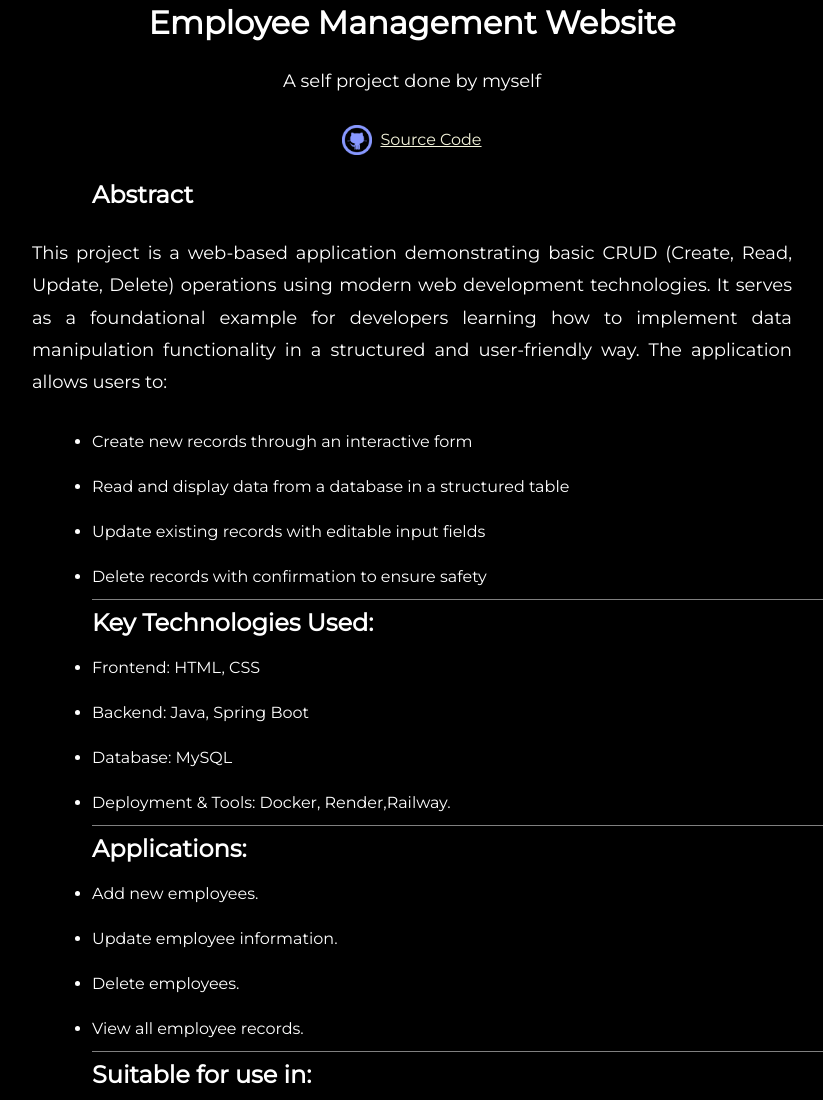
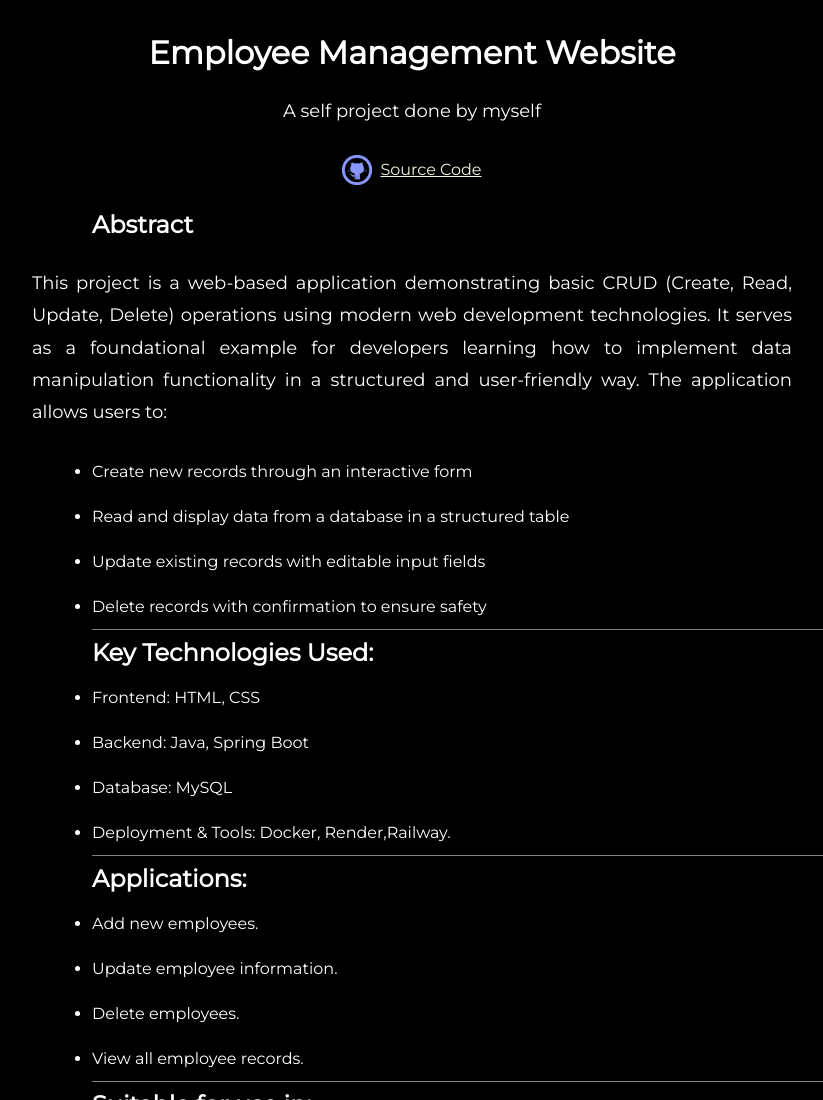
Before and after one commit to jkpardiv/My_Portfolio, a plain HTML site: page projects/project1.html in a window 1280 px wide. Shown: the top 1100 px of the page, without its empty margins (228-1051 px from the left). Drawn offline with Linux system fonts and the light colour scheme.

Commit message:
Final Portfolio

```diff
--- a/projects/styles.css
+++ b/projects/styles.css
@@ -8,6 +8,9 @@ body{
     padding: 0;
     box-sizing: border-box;
     line-height: 45px;
+}
+.head{
+    padding-top: 30px;
 }
 #abstract{
     display: flex;
```
